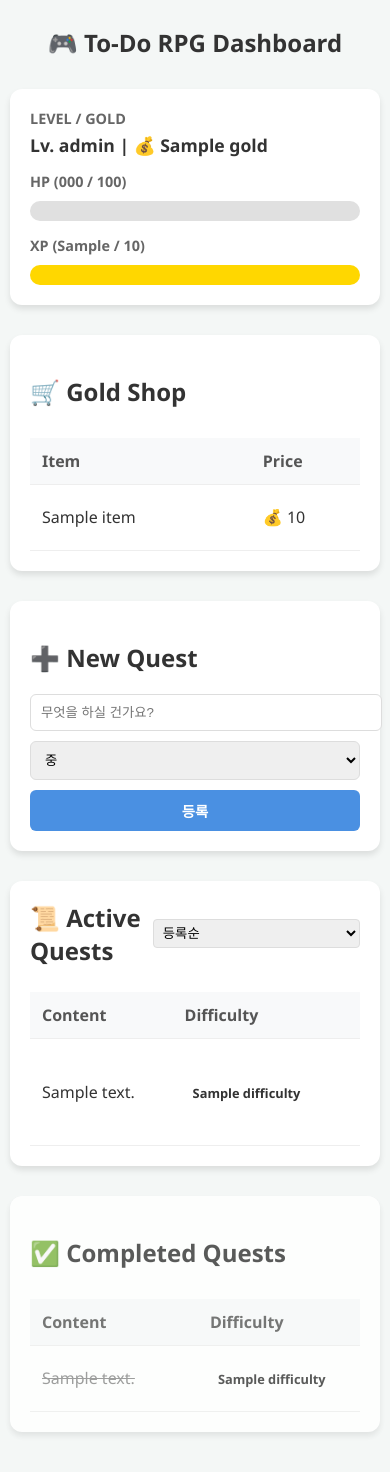
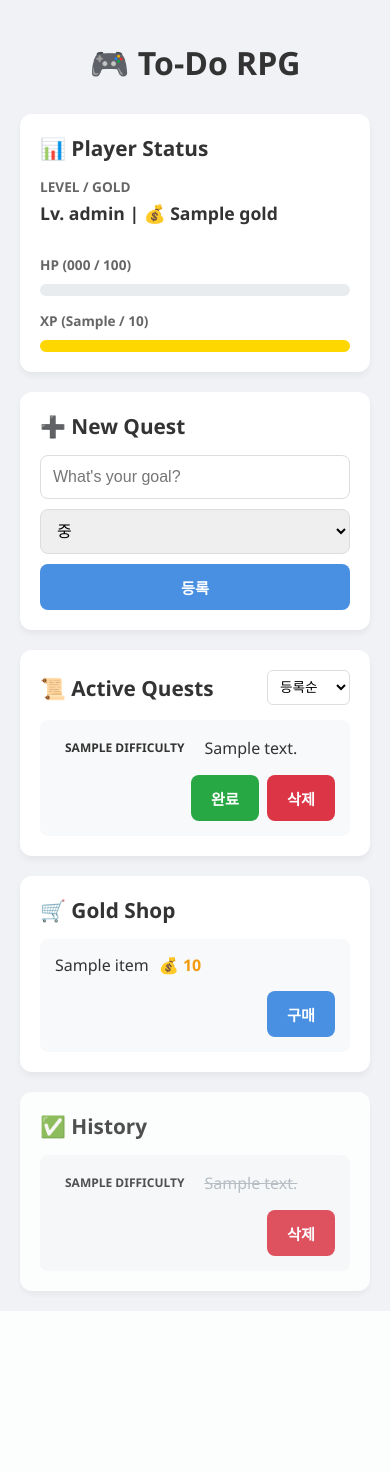
Before and after one commit to Na0927s/todo-rpg-project, a Flask app: template templates/index.html in a window 390 px wide. After the commit the page ends 1298 px from the top, so only its background shows below. Run offline with Flask 3, Linux system fonts and the light colour scheme; the template is opened without the code that fills it: most values are stand-ins (such as "Sample title", 1, 10 or a date in 2020).

Commit message:
style: 2분할 대시보드 구조 및 모바일 반응형 미디어 쿼리 최적화

```diff
--- a/templates/index.html
+++ b/templates/index.html
@@ -6,7 +6,7 @@
     <title>To-Do RPG Dashboard</title>
     <style>
         :root {
-            --bg-color: #f4f7f6;
+            --bg-color: #f0f2f5;
             --card-bg: #ffffff;
             --primary-color: #4a90e2;
             --hp-color: #ff4d4d;
@@ -14,21 +14,24 @@
             --text-color: #333;
             --btn-complete: #28a745;
             --btn-delete: #dc3545;
+            --border-radius: 12px;
+            --spacing: 20px;
         }
+
+        * { box-sizing: border-box; }
 
         body {
             font-family: 'Segoe UI', Tahoma, Geneva, Verdana, sans-serif;
             background-color: var(--bg-color);
             color: var(--text-color);
             margin: 0;
-            padding: 20px;
-            display: flex;
-            justify-content: center;
+            padding: var(--spacing);
         }
 
         .container {
             width: 100%;
-            max-width: 800px;
+            max-width: 1200px;
+            margin: 0 auto;
         }
 
         .header {
@@ -36,118 +39,136 @@
             margin-bottom: 30px;
         }
 
-        .status-card {
+        /* Responsive Grid System */
+        .dashboard-grid {
+            display: grid;
+            grid-template-columns: 1fr;
+            gap: var(--spacing);
+            align-items: start;
+        }
+
+        @media (min-width: 992px) {
+            .dashboard-grid {
+                grid-template-columns: 1.2fr 1fr;
+            }
+        }
+
+        .column {
+            display: flex;
+            flex-direction: column;
+            gap: var(--spacing);
+        }
+
+        /* Generic Card Style */
+        .card {
             background: var(--card-bg);
             padding: 20px;
-            border-radius: 12px;
-            box-shadow: 0 4px 6px rgba(0,0,0,0.1);
-            margin-bottom: 30px;
-            display: grid;
-            grid-template-columns: 1fr 1fr;
-            gap: 20px;
+            border-radius: var(--border-radius);
+            box-shadow: 0 4px 6px rgba(0,0,0,0.05);
         }
 
-        .stat-group {
+        .card h2 {
+            margin-top: 0;
+            margin-bottom: 15px;
+            font-size: 1.3em;
             display: flex;
-            flex-direction: column;
+            justify-content: space-between;
+            align-items: center;
+            gap: 10px;
+            flex-wrap: wrap;
         }
 
-        .stat-label {
-            font-weight: bold;
-            margin-bottom: 5px;
-            font-size: 0.9em;
-            color: #666;
+        /* Status Card */
+        .status-grid {
+            display: grid;
+            grid-template-columns: 1fr;
+            gap: 15px;
         }
 
-        .stat-value {
-            font-size: 1.2em;
-            font-weight: bold;
+        @media (min-width: 480px) {
+            .status-grid { grid-template-columns: 1fr 1fr; }
         }
+
+        .stat-group { display: flex; flex-direction: column; }
+        .stat-label { font-weight: bold; font-size: 0.85em; color: #666; margin-bottom: 5px; }
+        .stat-value { font-size: 1.1em; font-weight: bold; }
 
         .progress-container {
             width: 100%;
-            background-color: #e0e0e0;
+            background-color: #e9ecef;
             border-radius: 10px;
-            height: 20px;
+            height: 12px;
             overflow: hidden;
             margin-top: 5px;
         }
 
-        .progress-bar {
-            height: 100%;
-            transition: width 0.3s ease;
-        }
-
+        .progress-bar { height: 100%; transition: width 0.4s ease; }
         .hp-bar { background-color: var(--hp-color); }
         .xp-bar { background-color: var(--xp-color); }
 
-        .form-section {
-            background: var(--card-bg);
-            padding: 20px;
-            border-radius: 12px;
-            box-shadow: 0 4px 6px rgba(0,0,0,0.1);
-            margin-bottom: 30px;
-        }
-
+        /* Quest Form */
         .form-group {
             display: flex;
+            flex-direction: column;
             gap: 10px;
         }
 
-        input[type="text"] {
-            flex-grow: 1;
-            padding: 10px;
-            border: 1px solid #ddd;
-            border-radius: 6px;
+        @media (min-width: 600px) {
+            .form-group { flex-direction: row; }
         }
 
-        select {
-            padding: 10px;
+        input[type="text"], select {
+            padding: 12px;
             border: 1px solid #ddd;
-            border-radius: 6px;
+            border-radius: 8px;
+            font-size: 1rem;
         }
 
-        .quest-section {
-            background: var(--card-bg);
-            padding: 20px;
-            border-radius: 12px;
-            box-shadow: 0 4px 6px rgba(0,0,0,0.1);
-            margin-bottom: 30px;
+        input[type="text"] { flex-grow: 1; }
+
+        /* List Items (Replacing Tables) */
+        .item-list {
+            display: flex;
+            flex-direction: column;
+            gap: 10px;
         }
 
-        .quest-section.completed {
-            opacity: 0.8;
+        .list-row {
+            display: flex;
+            justify-content: space-between;
+            align-items: center;
+            padding: 15px;
+            background: #f8f9fa;
+            border-radius: 8px;
+            gap: 15px;
+            flex-wrap: wrap;
         }
 
-        .table-responsive {
-            width: 100%;
-            overflow-x: auto;
-            -webkit-overflow-scrolling: touch;
+        .list-info {
+            flex: 1;
+            min-width: 200px;
+            display: flex;
+            align-items: center;
+            gap: 10px;
         }
 
-        table {
+        .list-actions {
+            display: flex;
+            gap: 8px;
             width: 100%;
-            border-collapse: collapse;
-            margin-top: 10px;
-            min-width: 500px;
+            justify-content: flex-end;
         }
 
-        th, td {
-            text-align: left;
-            padding: 12px;
-            border-bottom: 1px solid #eee;
-        }
-
-        th {
-            background-color: #f8f9fa;
-            color: #555;
+        @media (min-width: 480px) {
+            .list-actions { width: auto; }
         }
 
         .badge {
-            padding: 4px 8px;
-            border-radius: 4px;
-            font-size: 0.8em;
+            padding: 4px 10px;
+            border-radius: 20px;
+            font-size: 0.75em;
             font-weight: bold;
+            text-transform: uppercase;
         }
 
         .difficulty-상 { background: #ffebee; color: #c62828; }
@@ -155,73 +176,59 @@
         .difficulty-하 { background: #e8f5e9; color: #2e7d32; }
 
         .btn {
-            padding: 10px 16px;
+            padding: 12px 20px;
             border: none;
-            border-radius: 6px;
+            border-radius: 8px;
             cursor: pointer;
             color: white;
             font-weight: bold;
-            transition: opacity 0.2s;
-            font-size: 0.9em;
-            white-space: nowrap;
+            transition: transform 0.1s, opacity 0.2s;
+            font-size: 0.95rem;
+            display: inline-flex;
+            align-items: center;
+            justify-content: center;
         }
 
-        .btn:hover { opacity: 0.8; }
+        .btn:active { transform: scale(0.98); }
+        .btn:hover { opacity: 0.9; }
         .btn-primary { background-color: var(--primary-color); }
         .btn-complete { background-color: var(--btn-complete); }
         .btn-delete { background-color: var(--btn-delete); }
 
         .completed-text {
-            color: #888;
+            color: #adb5bd;
             text-decoration: line-through;
         }
 
-        .empty-msg {
-            text-align: center;
-            color: #888;
-            padding: 20px;
-        }
+        .quest-section.completed { opacity: 0.85; }
 
-        /* Mobile Responsive Styles */
-        @media (max-width: 600px) {
-            body {
-                padding: 10px;
-            }
-
-            .status-card {
-                grid-template-columns: 1fr;
-                gap: 15px;
-            }
-
-            .form-group {
-                flex-direction: column;
-            }
-
-            input[type="text"], select, .btn {
-                width: 100%;
-            }
-
-            .header h1 {
-                font-size: 1.5em;
-            }
-
-            .stat-value {
-                font-size: 1.1em;
-            }
+        select#sort-quests {
+            font-size: 0.85rem;
+            padding: 8px;
+            border-radius: 6px;
+            background: #fff;
+            cursor: pointer;
         }
     </style>
 </head>
 <body>
     <div class="container">
         <div class="header">
-            <h1>🎮 To-Do RPG Dashboard</h1>
+            <h1>🎮 To-Do RPG</h1>
         </div>
 
-        <div class="status-card">
+        <div class="dashboard-grid">
+            <!-- Left Column: Dashboard & Active Quests -->
+            <div class="column">
+                <!-- Status Dashboard -->
+                <div class="card">
+                    <h2>📊 Player Status</h2>
+                    <div class="status-grid">
                         <div class="stat-group">
                             <div class="stat-label">LEVEL / GOLD</div>
                             <div id="user-lv-gold" class="stat-value">Lv. {{ user_status.level }} | 💰 {{ user_status.gold }}</div>
                         </div>
+                        <div class="stat-group"></div> <!-- Spacer for grid -->
 
                         <div class="stat-group">
                             <div id="hp-label" class="stat-label">HP ({{ user_status.hp }} / 100)</div>
@@ -239,37 +246,13 @@
                             </div>
                         </div>
                     </div>
-
-        <div class="quest-section">
-            <h2>🛒 Gold Shop</h2>
-            <div class="table-responsive">
-                <table>
-                    <thead>
-                        <tr>
-                            <th>Item</th>
-                            <th>Price</th>
-                            <th>Action</th>
-                        </tr>
-                    </thead>
-                    <tbody>
-                        {% for item_id, item in shop_items.items() %}
-                        <tr>
-                            <td>{{ item.name }}</td>
-                            <td>💰 {{ item.price }}</td>
-                            <td>
-                                <button class="btn btn-primary" onclick="buyItem('{{ item_id }}')">구매</button>
-                            </td>
-                        </tr>
-                        {% endfor %}
-                    </tbody>
-                </table>
-            </div>
                 </div>
 
-        <div class="form-section">
+                <!-- New Quest Form -->
+                <div class="card">
                     <h2>➕ New Quest</h2>
                     <div class="form-group">
-                <input type="text" id="quest-content" placeholder="무엇을 하실 건가요?">
+                        <input type="text" id="quest-content" placeholder="What's your goal?">
                         <select id="quest-difficulty">
                             <option value="하">하</option>
                             <option value="중" selected>중</option>
@@ -279,65 +262,70 @@
                     </div>
                 </div>
 
-        <div class="quest-section">
-            <div style="display: flex; justify-content: space-between; align-items: center; margin-bottom: 15px;">
-                <h2 style="margin: 0;">📜 Active Quests</h2>
-                <select id="sort-quests" onchange="sortQuests()" style="padding: 5px; border-radius: 4px;">
+                <!-- Active Quests -->
+                <div class="card quest-section">
+                    <h2>
+                        <span>📜 Active Quests</span>
+                        <select id="sort-quests" onchange="sortQuests()">
                             <option value="newest">등록순</option>
-                    <option value="diff-high">난이도 높은 순</option>
-                    <option value="diff-low">난이도 낮은 순</option>
+                            <option value="diff-high">난이도↑</option>
+                            <option value="diff-low">난이도↓</option>
                         </select>
+                    </h2>
+                    <div id="active-quests-body" class="item-list">
+                        {% for quest in active_quests %}
+                        <div id="quest-{{ quest.quest_id }}" class="list-row" data-difficulty="{{ quest.difficulty }}" data-index="{{ loop.index }}">
+                            <div class="list-info">
+                                <span class="badge difficulty-{{ quest.difficulty }}">{{ quest.difficulty }}</span>
+                                <span class="quest-content-cell">{{ quest.content }}</span>
                             </div>
-            <div class="table-responsive">
-                <table id="active-quest-table">
-                    <thead>
-                        <tr>
-                            <th>Content</th>
-                            <th>Difficulty</th>
-                            <th>Actions</th>
-                        </tr>
-                    </thead>
-                    <tbody id="active-quests-body">
-                        {% for quest in active_quests %}
-                        <tr id="quest-{{ quest.quest_id }}" data-difficulty="{{ quest.difficulty }}" data-index="{{ loop.index }}">
-                            <td class="quest-content-cell">{{ quest.content }}</td>
-                            <td><span class="badge difficulty-{{ quest.difficulty }}">{{ quest.difficulty }}</span></td>
-                            <td>
-                                <div class="btn-group">
+                            <div class="list-actions">
                                 <button class="btn btn-complete" onclick="completeQuest('{{ quest.quest_id }}')">완료</button>
                                 <button class="btn btn-delete" onclick="deleteQuest('{{ quest.quest_id }}')">삭제</button>
                             </div>
-                            </td>
-                        </tr>
+                        </div>
                         {% endfor %}
-                    </tbody>
-                </table>
+                    </div>
                 </div>
             </div>
 
-        <div class="quest-section completed">
-            <h2>✅ Completed Quests</h2>
-            <div class="table-responsive">
-                <table id="completed-quest-table">
-                    <thead>
-                        <tr>
-                            <th>Content</th>
-                            <th>Difficulty</th>
-                            <th>Actions</th>
-                        </tr>
-                    </thead>
-                    <tbody id="completed-quests-body">
+            <!-- Right Column: Shop & History -->
+            <div class="column">
+                <!-- Gold Shop -->
+                <div class="card">
+                    <h2>🛒 Gold Shop</h2>
+                    <div class="item-list">
+                        {% for item_id, item in shop_items.items() %}
+                        <div class="list-row">
+                            <div class="list-info">
+                                <span>{{ item.name }}</span>
+                                <span style="font-weight: bold; color: #f39c12;">💰 {{ item.price }}</span>
+                            </div>
+                            <div class="list-actions">
+                                <button class="btn btn-primary" onclick="buyItem('{{ item_id }}')">구매</button>
+                            </div>
+                        </div>
+                        {% endfor %}
+                    </div>
+                </div>
+
+                <!-- Completed Quests -->
+                <div class="card quest-section completed">
+                    <h2>✅ History</h2>
+                    <div id="completed-quests-body" class="item-list">
                         {% for quest in completed_quests %}
-                        <tr id="quest-{{ quest.quest_id }}" data-difficulty="{{ quest.difficulty }}" data-index="{{ loop.index }}">
-                            <td class="quest-content-cell completed-text">{{ quest.content }}</td>
-                            <td><span class="badge difficulty-{{ quest.difficulty }}">{{ quest.difficulty }}</span></td>
-                            <td>
+                        <div id="quest-{{ quest.quest_id }}" class="list-row" data-difficulty="{{ quest.difficulty }}" data-index="{{ loop.index }}">
+                            <div class="list-info">
+                                <span class="badge difficulty-{{ quest.difficulty }}">{{ quest.difficulty }}</span>
+                                <span class="quest-content-cell completed-text">{{ quest.content }}</span>
+                            </div>
+                            <div class="list-actions">
                                 <button class="btn btn-delete" onclick="deleteQuest('{{ quest.quest_id }}')">삭제</button>
-                            </td>
-                        </tr>
+                            </div>
+                        </div>
                         {% endfor %}
-                    </tbody>
-                </table>
+                    </div>
+                </div>
             </div>
         </div>
     </div>
@@ -392,8 +380,8 @@
 
             ['active-quests-body', 'completed-quests-body'].forEach(id => {
                 const body = document.getElementById(id);
-                const rows = Array.from(body.querySelectorAll('tr'));
-                rows.sort(sortLogic).forEach(row => body.appendChild(row));
+                const items = Array.from(body.querySelectorAll('.list-row'));
+                items.sort(sortLogic).forEach(item => body.appendChild(item));
             });
         }
 
@@ -436,12 +424,12 @@
                     alert(data.message);
                     updateStatus();
 
-                    const row = document.getElementById(`quest-${questId}`);
-                    row.querySelector('.quest-content-cell').classList.add('completed-text');
-                    const actionCell = row.cells[2];
-                    actionCell.innerHTML = `<button class="btn btn-delete" onclick="deleteQuest('${questId}')">삭제</button>`;
-                    document.getElementById('completed-quests-body').appendChild(row);
-                    sortQuests(); // Sort after moving
+                    const item = document.getElementById(`quest-${questId}`);
+                    item.querySelector('.quest-content-cell').classList.add('completed-text');
+                    const actions = item.querySelector('.list-actions');
+                    actions.innerHTML = `<button class="btn btn-delete" onclick="deleteQuest('${questId}')">삭제</button>`;
+                    document.getElementById('completed-quests-body').appendChild(item);
+                    sortQuests();
                 });
             } catch (err) {
                 alert("🚨 서버와 통신 중 오류가 발생했습니다.");
```
Lines whose indentation alone changed are shown as unchanged.
